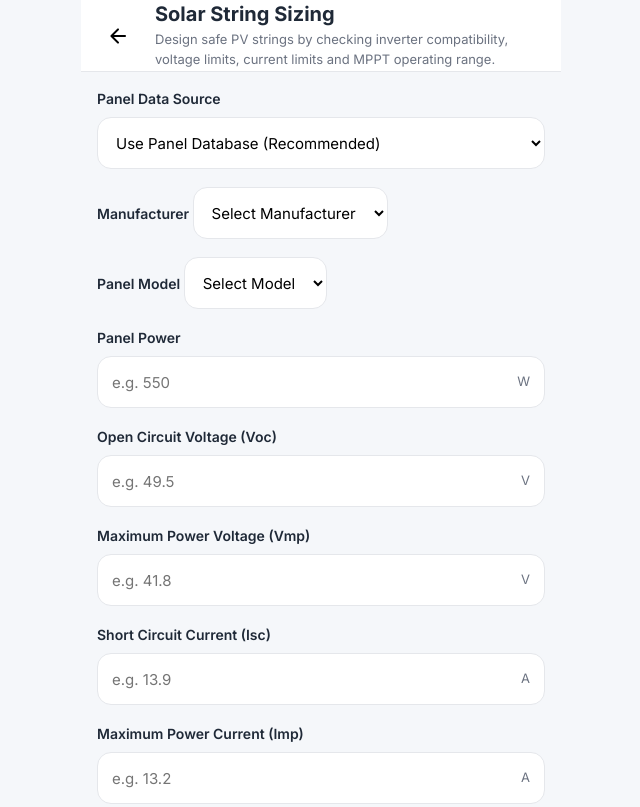
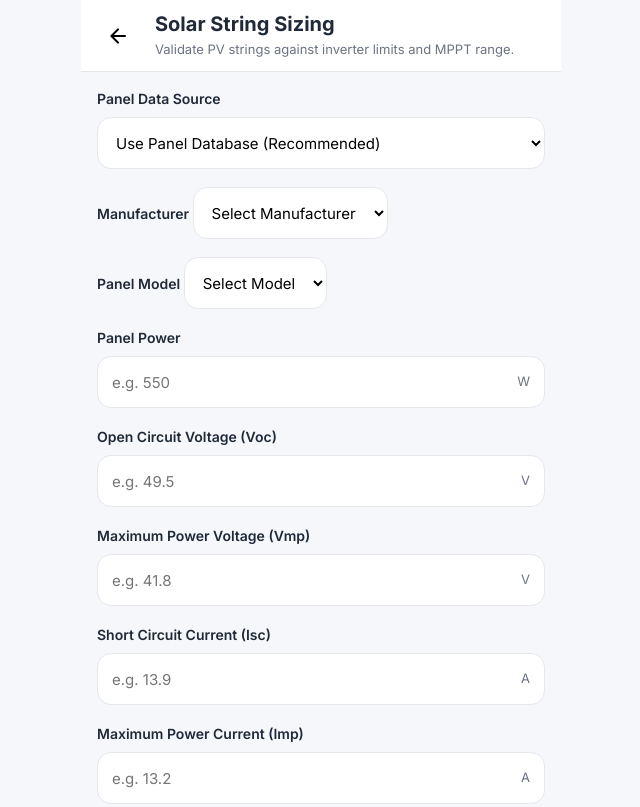
Before and after one commit to NaeemHunzai/Solar-Calculator-Web, a plain HTML site: page calculators/solar-string-sizing/index.html in a window 1280 px wide. Shown: the top 807 px of the page, without its empty margins (319-959 px from the left). Drawn offline with nearby package versions, Linux system fonts and the light colour scheme.

Commit message:
Update index.html

```diff
--- a/calculators/solar-string-sizing/index.html
+++ b/calculators/solar-string-sizing/index.html
@@ -134,7 +134,7 @@ Solar String Sizing
 
 <p>
 
-Design safe PV strings by checking inverter compatibility, voltage limits, current limits and MPPT operating range.
+Validate PV strings against inverter limits and MPPT range.
 
 </p>
 
```
